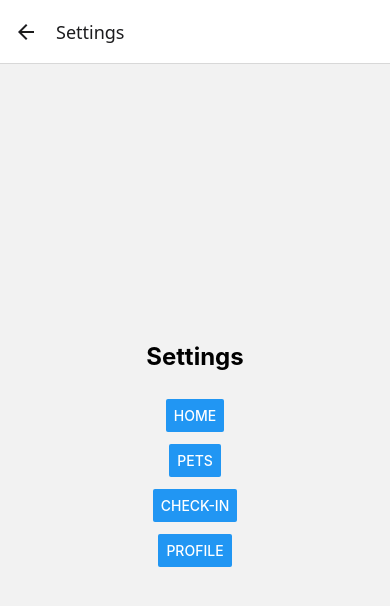
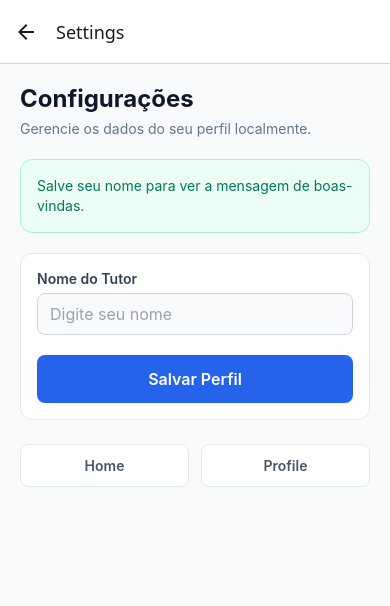
Before and after one commit to GuuiSOares/clyvo-companion, a React Native app: screen /Settings in a window 390 px wide. Shown: the top 606 px of the page. Built offline with nearby package versions, Linux system fonts and the light colour scheme; what react-native-worklets would draw is missing.

Commit message:
feat: persistencia de dados do perfil com AsyncStorage

```diff
--- a/package.json
+++ b/package.json
@@ -12,6 +12,7 @@
   },
   "dependencies": {
     "@expo/vector-icons": "^15.0.3",
+    "@react-native-async-storage/async-storage": "2.2.0",
     "@react-navigation/bottom-tabs": "^7.4.0",
     "@react-navigation/elements": "^2.6.3",
     "@react-navigation/native": "^7.1.8",
--- a/src/screens/SettingsScreen.tsx
+++ b/src/screens/SettingsScreen.tsx
@@ -1,31 +1,229 @@
-import { View, Text, Button, StyleSheet } from 'react-native';
+import { useState, useEffect } from 'react';
+import {
+  View,
+  Text,
+  TextInput,
+  Pressable,
+  Alert,
+  ScrollView,
+  StyleSheet,
+  KeyboardAvoidingView,
+  Platform,
+} from 'react-native';
+import AsyncStorage from '@react-native-async-storage/async-storage';
 import type { NativeStackScreenProps } from '@react-navigation/native-stack';
 import type { RootStackParamList } from '../navigation/types';
+
+const TUTOR_NAME_KEY = '@clyvo/tutorName';
 
 type Props = NativeStackScreenProps<RootStackParamList, 'Settings'>;
 
 export default function SettingsScreen({ navigation }: Props) {
+  const [tutorName, setTutorName] = useState('');
+  const [savedTutorName, setSavedTutorName] = useState('');
+
+  useEffect(() => {
+    const loadTutorName = async () => {
+      try {
+        const storedName = await AsyncStorage.getItem(TUTOR_NAME_KEY);
+        if (storedName) {
+          setTutorName(storedName);
+          setSavedTutorName(storedName);
+        }
+      } catch {
+        Alert.alert('Erro', 'Não foi possível carregar o perfil salvo.');
+      }
+    };
+
+    loadTutorName();
+  }, []);
+
+  const handleSaveProfile = async () => {
+    const trimmedName = tutorName.trim();
+
+    if (!trimmedName) {
+      Alert.alert('Atenção', 'Digite o nome do tutor antes de salvar.');
+      return;
+    }
+
+    try {
+      await AsyncStorage.setItem(TUTOR_NAME_KEY, trimmedName);
+      setTutorName(trimmedName);
+      setSavedTutorName(trimmedName);
+      Alert.alert('Sucesso', 'Perfil salvo com sucesso!');
+    } catch {
+      Alert.alert('Erro', 'Não foi possível salvar o perfil.');
+    }
+  };
+
   return (
-    <View style={styles.container}>
-      <Text style={styles.title}>Settings</Text>
-      <Button title="Home" onPress={() => navigation.navigate('Home')} />
-      <Button title="Pets" onPress={() => navigation.navigate('Pets')} />
-      <Button title="Check-in" onPress={() => navigation.navigate('Checkin')} />
-      <Button title="Profile" onPress={() => navigation.navigate('Profile')} />
-    </View>
+    <KeyboardAvoidingView
+      style={styles.flex}
+      behavior={Platform.OS === 'ios' ? 'padding' : undefined}
+    >
+      <ScrollView
+        contentContainerStyle={styles.scrollContent}
+        keyboardShouldPersistTaps="handled"
+      >
+        <Text style={styles.title}>Configurações</Text>
+        <Text style={styles.subtitle}>Gerencie os dados do seu perfil localmente.</Text>
+
+        {savedTutorName ? (
+          <View style={styles.welcomeCard}>
+            <Text style={styles.welcomeText}>
+              Bem-vindo(a) de volta, {savedTutorName}
+            </Text>
+          </View>
+        ) : (
+          <View style={styles.welcomeCard}>
+            <Text style={styles.welcomePlaceholder}>
+              Salve seu nome para ver a mensagem de boas-vindas.
+            </Text>
+          </View>
+        )}
+
+        <View style={styles.form}>
+          <View style={styles.field}>
+            <Text style={styles.label}>Nome do Tutor</Text>
+            <TextInput
+              style={styles.input}
+              value={tutorName}
+              onChangeText={setTutorName}
+              placeholder="Digite seu nome"
+              placeholderTextColor="#9ca3af"
+              autoCapitalize="words"
+            />
+          </View>
+
+          <Pressable
+            style={({ pressed }) => [styles.saveButton, pressed && styles.saveButtonPressed]}
+            onPress={handleSaveProfile}
+          >
+            <Text style={styles.saveButtonText}>Salvar Perfil</Text>
+          </Pressable>
+        </View>
+
+        <View style={styles.navRow}>
+          <Pressable
+            style={({ pressed }) => [styles.navButton, pressed && styles.navButtonPressed]}
+            onPress={() => navigation.navigate('Home')}
+          >
+            <Text style={styles.navButtonText}>Home</Text>
+          </Pressable>
+          <Pressable
+            style={({ pressed }) => [styles.navButton, pressed && styles.navButtonPressed]}
+            onPress={() => navigation.navigate('Profile')}
+          >
+            <Text style={styles.navButtonText}>Profile</Text>
+          </Pressable>
+        </View>
+      </ScrollView>
+    </KeyboardAvoidingView>
   );
 }
 
 const styles = StyleSheet.create({
-  container: {
+  flex: {
     flex: 1,
-    justifyContent: 'center',
-    alignItems: 'center',
-    gap: 12,
+    backgroundColor: '#f8fafc',
+  },
+  scrollContent: {
+    flexGrow: 1,
+    padding: 20,
+    paddingBottom: 32,
   },
   title: {
     fontSize: 24,
-    fontWeight: 'bold',
-    marginBottom: 16,
+    fontWeight: '700',
+    color: '#0f172a',
+    marginBottom: 6,
+  },
+  subtitle: {
+    fontSize: 14,
+    color: '#64748b',
+    marginBottom: 20,
+    lineHeight: 20,
+  },
+  welcomeCard: {
+    backgroundColor: '#ecfdf5',
+    borderRadius: 12,
+    padding: 16,
+    marginBottom: 20,
+    borderWidth: 1,
+    borderColor: '#a7f3d0',
+  },
+  welcomeText: {
+    fontSize: 16,
+    fontWeight: '600',
+    color: '#065f46',
+    lineHeight: 22,
+  },
+  welcomePlaceholder: {
+    fontSize: 14,
+    color: '#047857',
+    lineHeight: 20,
+  },
+  form: {
+    backgroundColor: '#ffffff',
+    borderRadius: 12,
+    padding: 16,
+    gap: 16,
+    borderWidth: 1,
+    borderColor: '#e2e8f0',
+    marginBottom: 24,
+  },
+  field: {
+    gap: 6,
+  },
+  label: {
+    fontSize: 14,
+    fontWeight: '600',
+    color: '#334155',
+  },
+  input: {
+    backgroundColor: '#f8fafc',
+    borderWidth: 1,
+    borderColor: '#cbd5e1',
+    borderRadius: 8,
+    paddingHorizontal: 12,
+    paddingVertical: 10,
+    fontSize: 16,
+    color: '#0f172a',
+  },
+  saveButton: {
+    backgroundColor: '#2563eb',
+    borderRadius: 8,
+    paddingVertical: 14,
+    alignItems: 'center',
+    marginTop: 4,
+  },
+  saveButtonPressed: {
+    backgroundColor: '#1d4ed8',
+  },
+  saveButtonText: {
+    color: '#ffffff',
+    fontSize: 16,
+    fontWeight: '600',
+  },
+  navRow: {
+    flexDirection: 'row',
+    gap: 12,
+  },
+  navButton: {
+    flex: 1,
+    backgroundColor: '#ffffff',
+    borderWidth: 1,
+    borderColor: '#e2e8f0',
+    borderRadius: 8,
+    paddingVertical: 12,
+    alignItems: 'center',
+  },
+  navButtonPressed: {
+    backgroundColor: '#f1f5f9',
+  },
+  navButtonText: {
+    fontSize: 14,
+    fontWeight: '600',
+    color: '#475569',
   },
 });
```
Also changed, not shown: 1 other file (tests, documents, lock files or other folders).
